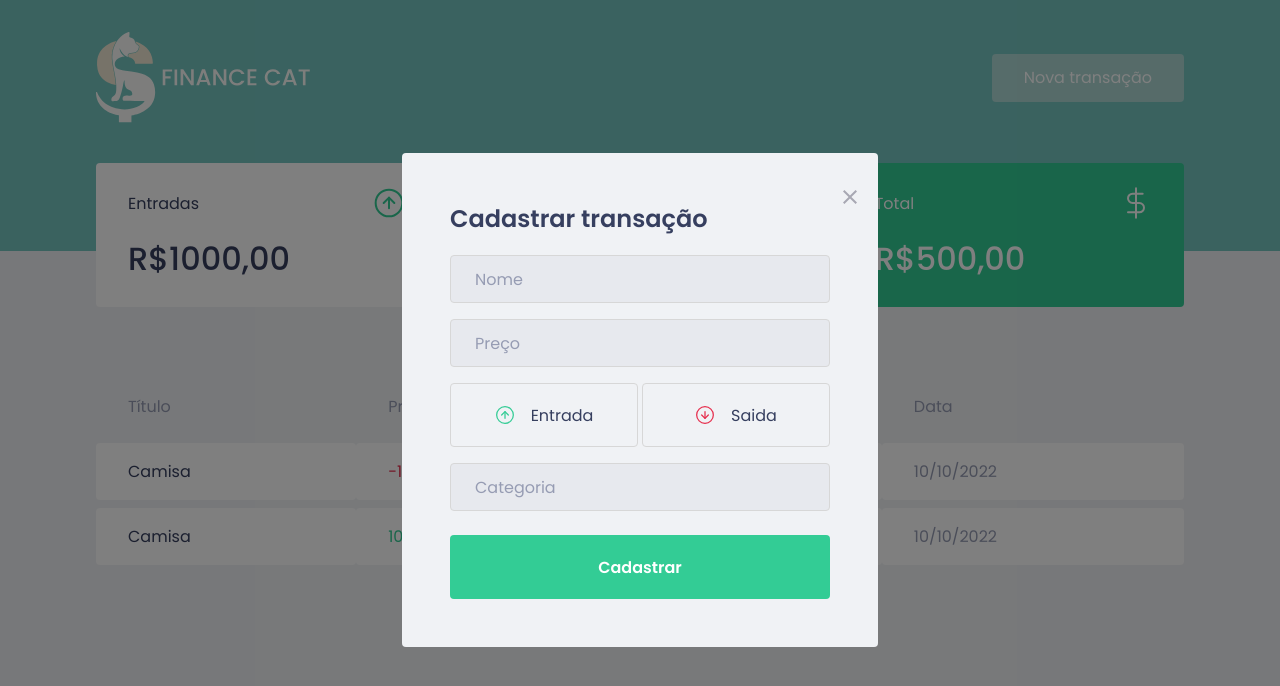
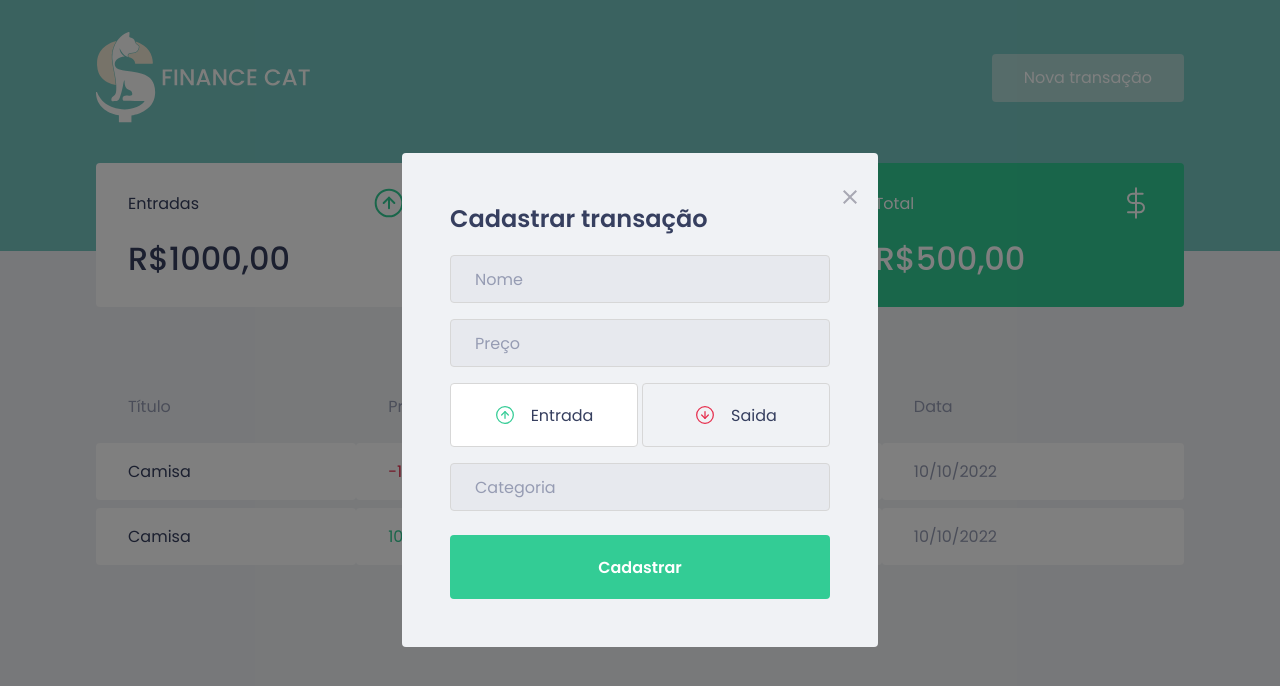
Before and after one commit to wellisonss/wsmoney-reactjs, a React (Create React App) app: page / in a window 1280 px wide. Both pictures are taken after a click on the button "Nova transação". Shown: the top 686 px of the page. Built offline with nearby package versions, Linux system fonts and the light colour scheme; no server answers; what miragejs would draw is missing.

Commit message:
adução do conteinerbuttonmodal

```diff
--- a/src/components/NewTransactionModal/index.tsx
+++ b/src/components/NewTransactionModal/index.tsx
@@ -1,8 +1,9 @@
 import Modal from 'react-modal'
 import closeImg from '../../assets/fechar.svg'
-import { Container, TransationsModalButton } from './style';
 import entradaImg from '../../assets/entradas.svg'
 import saidaImg from '../../assets/saidas.svg'
+import { Container, TransationsModalButton, ContainerButtonModal } from './style';
+import { useState } from 'react';
 
 
 interface NewTransactionModalProps {
@@ -11,6 +12,9 @@ interface NewTransactionModalProps {
 }
 
 export function NewTransactionModal ({ isOpen, onRequestClose }:NewTransactionModalProps){
+
+  const [type, setType ] = useState('deposit');
+
   return (
     <Modal
       isOpen={isOpen}
@@ -36,15 +40,23 @@ export function NewTransactionModal ({ isOpen, onRequestClose }:NewTransactionMo
         />
 
         <TransationsModalButton>
-          <button
-          type='button'><img src={entradaImg} alt="Entrada" />
+          <ContainerButtonModal
+          type='button'
+          onClick={() => { setType('deposit'); }}
+          isActive={ type === 'deposit'}
+          >
+            <img src={entradaImg} alt="Entrada"/>
             <span>Entrada</span>
-          </button>
+          </ContainerButtonModal>
 
-          <button
-          type='button'><img src={saidaImg} alt="Saida" />
+          <ContainerButtonModal
+          type='button'
+          onClick={() => { setType('withdraw'); }}
+          isActive={ type === 'withdraw'}
+          >
+            <img src={saidaImg} alt="Saida"/>
             <span>Saida</span>
-          </button>
+          </ContainerButtonModal>
         </TransationsModalButton>
 
         <input
--- a/src/components/NewTransactionModal/style.ts
+++ b/src/components/NewTransactionModal/style.ts
@@ -56,17 +56,25 @@ export const TransationsModalButton = styled.div`
 grid-template-columns: 1fr 1fr;
 gap: 0.25rem;
 
-  button {
+`;
+
+interface ContainerButtonModalProps{
+  isActive: boolean;
+}
+
+export const ContainerButtonModal = styled.button<ContainerButtonModalProps>`
 
     height: 4rem;
     border: 1px solid #d7d7d7;
     border-radius: 0.25rem;
 
+    background: ${(props) => props.isActive ? '#FFF' : 'transparent'};
+
+
     display: flex;
     align-items: center;
     justify-content: center;
 
-    background: transparent;
 
     transition: border-color 0.5s;
 
@@ -86,6 +94,5 @@ export const TransationsModalButton = styled.div`
       color: var(--text-title);
     }
 
-  }
 
-`
+`;
```
Lines whose indentation alone changed are shown as unchanged.
